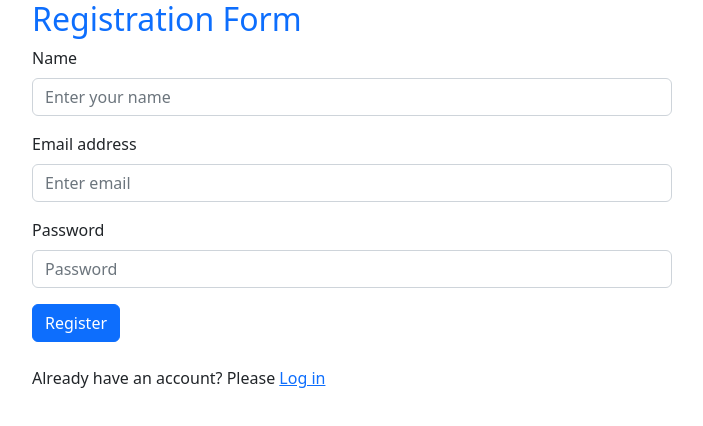
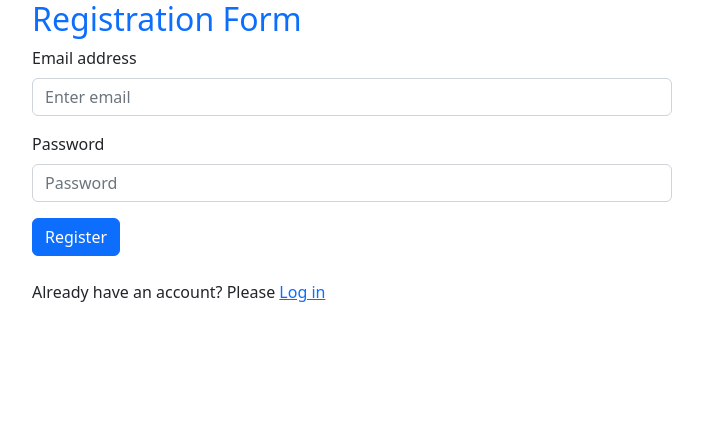
Before and after one commit to saqib0404/email-password-auth, a React (Create React App) app: page /register in a window 1280 px wide. Shown: the top 426 px of the page, without its empty margins (288-991 px from the left). Built offline with nearby package versions, Linux system fonts and the light colour scheme.

Commit message:
registration implemented with password authentication

```diff
--- a/src/components/Login.js
+++ b/src/components/Login.js
@@ -3,7 +3,7 @@ import Button from 'react-bootstrap/Button';
 import Form from 'react-bootstrap/Form';
 import { Link } from 'react-router-dom';
 
-const login = () => {
+const Login = () => {
     return (
         <div>
             <Form className='w-50 mx-auto'>
@@ -26,4 +26,4 @@ const login = () => {
     );
 };
 
-export default login;
+export default Login;
--- a/src/components/Register.js
+++ b/src/components/Register.js
@@ -1,26 +1,67 @@
-import React from 'react';
+import React, { useState } from 'react';
 import Button from 'react-bootstrap/Button';
 import Form from 'react-bootstrap/Form';
 import { Link } from 'react-router-dom';
+import { getAuth, createUserWithEmailAndPassword } from "firebase/auth";
+import app from '../firebase/firebase.init'
 
-const register = () => {
+const auth = getAuth(app);
+
+const Register = () => {
+    const [errorPassword, setErrorPassword] = useState('');
+    const [success, setSuccess] = useState(false)
+
+    const handleResiter = event => {
+        event.preventDefault()
+        const email = event.target.email.value;
+        const password = event.target.password.value;
+        // console.log(email, password);
+        setSuccess(false)
+
+        if (!/(?=.*[0-9])/.test(password)) {
+            setErrorPassword('Please provide at least one digit')
+            return;
+        }
+        if (!/(?=.*[!@#$&*])/.test(password)) {
+            setErrorPassword('Please provide a special character')
+            return;
+        }
+        if (password.length < 6) {
+            setErrorPassword("Please provide at least 6 characters")
+            return;
+        }
+        setErrorPassword('')
+        createUserWithEmailAndPassword(auth, email, password)
+            .then(result => {
+                console.log(result.user)
+                setSuccess(true)
+                event.target.reset()
+            })
+            .catch(err => {
+                console.error('error: ', err)
+                setErrorPassword(err.message)
+            })
+    }
+
     return (
         <div>
-            <Form className='w-50 mx-auto'>
+            <Form onSubmit={handleResiter} className='w-50 mx-auto'>
                 <h2 className='text-primary'>Registration Form</h2>
-                <Form.Group className="mb-3" controlId="formBasicEmail">
+                {/* <Form.Group className="mb-3" controlId="formBasicEmail">
                     <Form.Label>Name</Form.Label>
                     <Form.Control name="name" type="email" placeholder="Enter your name" />
-                </Form.Group>
+                </Form.Group> */}
 
                 <Form.Group className="mb-3" controlId="formBasicEmail">
                     <Form.Label>Email address</Form.Label>
-                    <Form.Control name="email" type="email" placeholder="Enter email" />
+                    <Form.Control name="email" type="email" placeholder="Enter email" required />
                 </Form.Group>
 
                 <Form.Group className="mb-3" controlId="formBasicPassword">
                     <Form.Label>Password</Form.Label>
-                    <Form.Control name="password" type="password" placeholder="Password" />
+                    <Form.Control name="password" type="password" placeholder="Password" required />
+                    <p className='text-danger'>{errorPassword}</p>
+                    {success && <p className='text-success'>Account created successfully!</p>}
                 </Form.Group>
                 <Button variant="primary" type="submit">
                     Register
@@ -31,4 +72,4 @@ const register = () => {
     );
 };
 
-export default register;
+export default Register;
```
